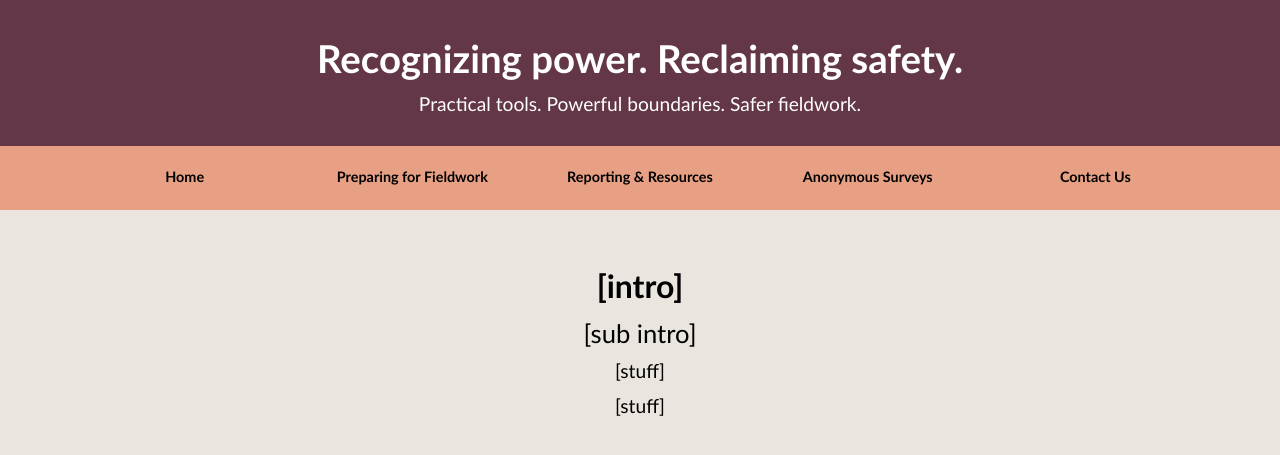
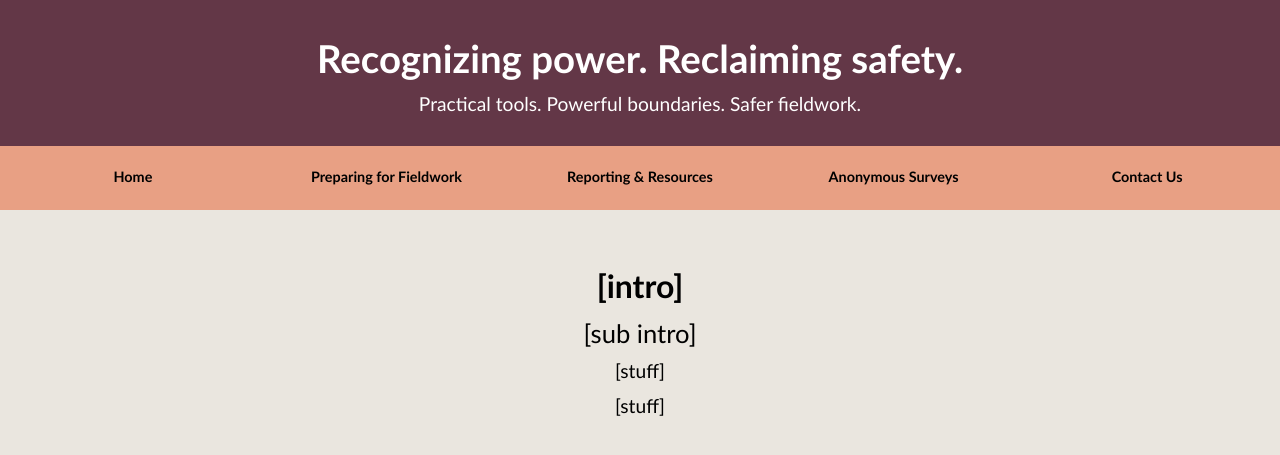
Before and after one commit to AnthroSafetyWarrior/GoldenTrowelProject, a Jekyll site: the page built from _pages/reporting.html, in a window 1280 px wide. Shown: the top 455 px of the page. Built offline with Jekyll 4.4.1, drawn with Linux system fonts in a browser that asks for light colours.

Commit message:
updating pages

```diff
--- a/_layouts/default.html
+++ b/_layouts/default.html
@@ -44,66 +44,86 @@
     }
 
     /* --- Nav: single row, labels can wrap (no oversized desktop) --- */
+/* --- Nav: responsive grid that wraps --- */
 nav{
   background:#e8a084;
   display:grid;
-      grid-template-columns: repeat(5, minmax(120px, 220px));
-      justify-content: center;                 /* center the five fixed-width columns */
+  /* auto-fit lets buttons wrap to new rows; 140px is a sane minimum tap width */
+  grid-template-columns: repeat(auto-fit, minmax(140px, 1fr));
+  justify-content: center;
   align-items: stretch;
-      gap: clamp(4px, 0.6vw, 12px);           /* now this actually controls spacing */
+  gap: clamp(4px, 0.6vw, 12px);
   padding: clamp(6px, 1vw, 10px);
 }
+
 .dropdown{ position:relative; }
+
 .dropdown > a{
   display:flex; align-items:center; justify-content:center; text-align:center;
-      padding: clamp(4px, 0.7vw, 5px) clamp(6px, 1vw, 10px);
-      font-size: clamp(0.9rem, 1.1vw, 1rem);   /* never bigger than ~16px */
+  padding: clamp(4px, 0.7vw, 6px) clamp(8px, 2vw, 12px);
+  font-size: clamp(0.9rem, 1.1vw, 1rem);
   font-weight:bold; color:black; text-decoration:none;
   border-radius:6px; line-height:1.15;
-      white-space: normal;                     /* allow 2-line labels */
-      min-height: 44px;                        /* tap target */
-    }
-    .dropdown:hover > a, .dropdown > a:focus-visible{ background:#633747; color:#fff; }
-
-    .dropdown-content{
-      display:none; position:absolute; top:100%; left:50%; transform:translateX(-50%);
-      background:#e8a084; min-width:max(220px,100%); z-index:10; text-align:center;
-      font-weight:bold; font-size: clamp(0.9rem, 1.1vw, 1rem);
-      padding:.25em 0; border-radius:6px;
+  white-space: normal;          /* allow 2-line labels */
+  min-height: 44px;             /* finger-friendly */
 }
 
-
-/* panel sits below, same width as button, with the nav background visible */
-.dropdown-content {
-  display: none; position: absolute; top: 100%;
-  left: 0; transform: none; min-width:max(220px,100%); background: #e8a084; z-index: 10;
-  text-align: center; padding: .25em 0; border-radius: 0 0 6px 6px;
+.dropdown:hover > a,
+.dropdown > a:focus-visible{
+  background:#633747; color:#fff;
 }
 
-/* show the panel */
-.dropdown:hover .dropdown-content,
-.dropdown:focus-within .dropdown-content {
-  display: block;
+/* dropdown panel defaults (desktop/tablet) */
+.dropdown-content{
+  display:none;
+  position:absolute;
+  top:100%;
+  left:50%;
+  transform:translateX(-50%);
+  background:#e8a084;
+  min-width:max(180px, 100%);   /* slightly smaller min to fit small phones */
+  z-index:10;
+  text-align:center;
+  font-weight:bold;
+  font-size: clamp(0.9rem, 1.1vw, 1rem);
+  padding:.25em 0;
+  border-radius:0 0 6px 6px;
 }
 
-/* links inside dropdown — default state */
-.dropdown-content a {
-  display: block;
-  padding: .55em 1em;
-  color: black;
-  text-decoration: none;
-  border-radius: 6px; /* match nav buttons */
-  margin: 2px 6px;    /* lets the background show at sides */
+.dropdown:hover .dropdown-content,
+.dropdown:focus-within .dropdown-content{
+  display:block;
 }
 
-/* hovered/focused link gets highlight with rounded corners */
-.dropdown-content a:hover,
-.dropdown-content a:focus-visible {
-  background: #633747;
-  color: #fff;
+/* links inside dropdown */
+.dropdown-content a{
+  display:block;
+  padding:.55em 1em;
+  color:black;
+  text-decoration:none;
+  border-radius:6px;
+  margin:2px 6px;
 }
 
-    @media (max-width: 320px){ nav{ gap:4px; } }
+.dropdown-content a:hover,
+.dropdown-content a:focus-visible{
+  background:#633747; color:#fff;
+}
+
+/* --- Small-screen tweaks --- */
+/* 2 columns on small phones; panels align to button width to avoid overflow */
+@media (max-width: 640px){
+  nav{ grid-template-columns: repeat(2, 1fr); gap:6px; }
+  .dropdown-content{
+    left:0; right:0; transform:none; min-width:100%;
+  }
+}
+
+/* Single column on very narrow screens */
+@media (max-width: 380px){
+  nav{ grid-template-columns: 1fr; }
+}
+
 
     /* --- Main wrapper --- */
     main{
```
Lines whose indentation alone changed are shown as unchanged.
